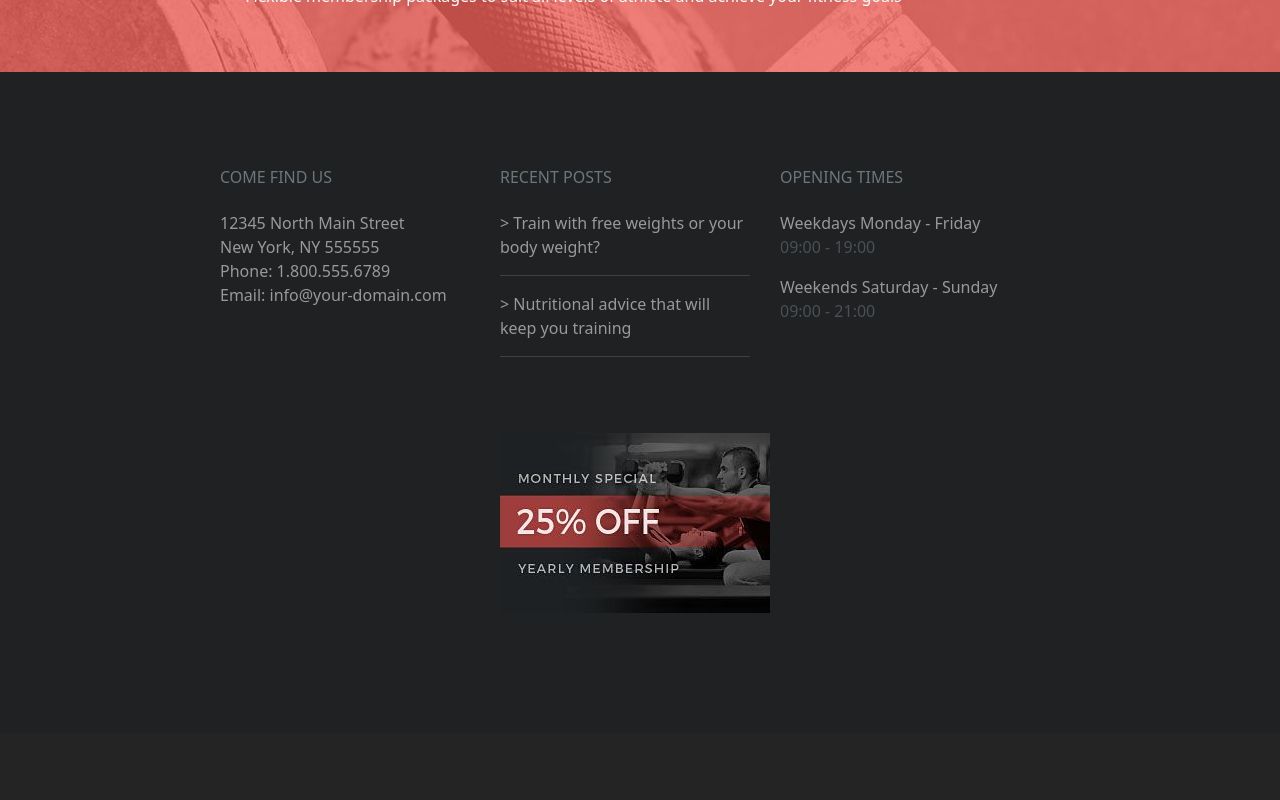
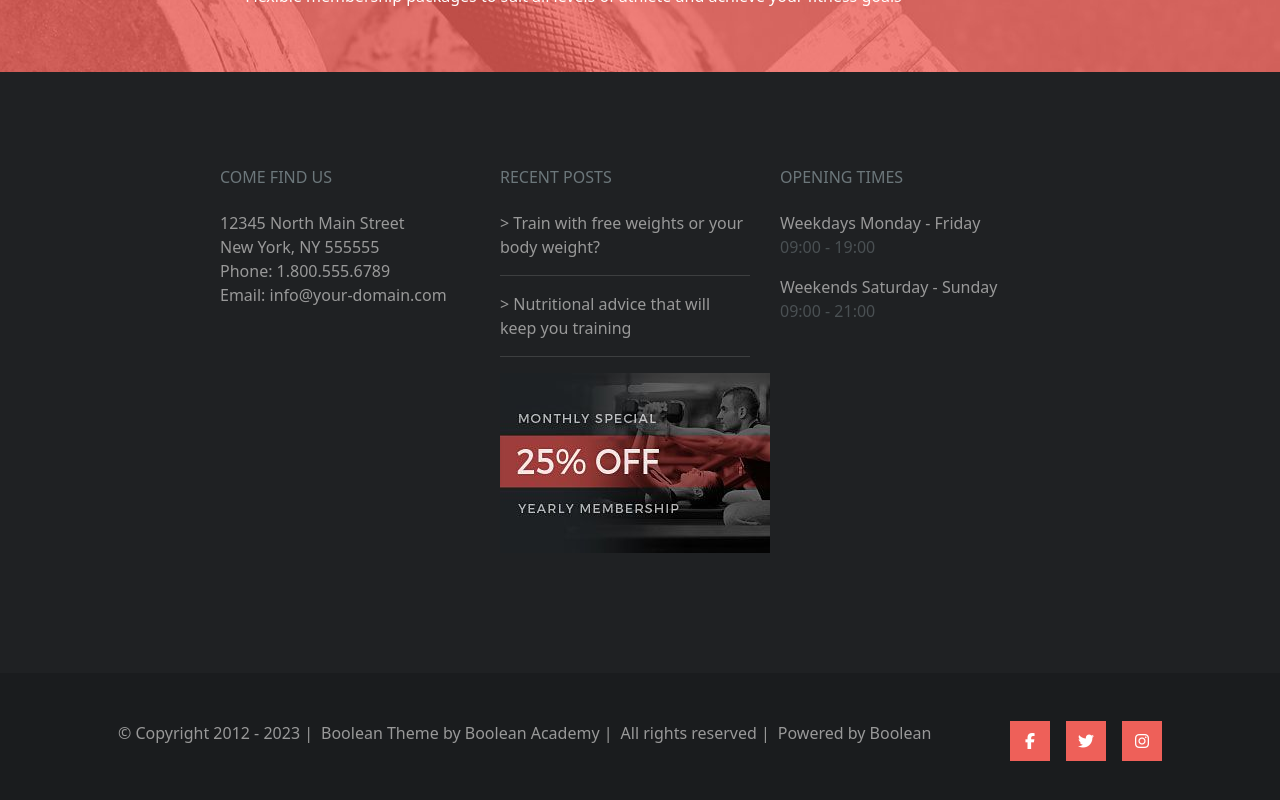
Before and after one commit to FrancescoCauzzi/proj-html-vuejs, a Vue app: page / in a window 1280 px wide. Shown: the part 6545-7345 px from the top of the page. Before the commit the page ends 7278 px from the top, so only its background shows below. Built offline with nearby package versions, Linux system fonts and the light colour scheme.

Commit message:
feat: footer third done

```diff
--- a/src/components/FooterFolder/AppFooterSecond.vue
+++ b/src/components/FooterFolder/AppFooterSecond.vue
@@ -80,7 +80,7 @@ export default {
 .__container-inner > * {
   width: calc(100% / 4 * 1 - (30px / 4 * 3));
   flex-basis: 280px;
-  margin-bottom: 60px;
+  /* margin-bottom: 60px; */
   padding-right: 30px;
 }
 
--- a/src/components/FooterFolder/AppFooterThird.vue
+++ b/src/components/FooterFolder/AppFooterThird.vue
@@ -5,13 +5,67 @@ export default {
   data() {
     return {
       store,
+      social: [
+        { name: "facebook", icon: "fa-brands fa-facebook-f" },
+        { name: "twitter", icon: " fa-brands fa-twitter" },
+        { name: "instagram", icon: " fa-brands fa-instagram" },
+      ],
+      credits: [
+        { id: 1, text: "© Copyright 2012 - 2023 " },
+        {
+          id: 2,
+          text: "Boolean Theme by Boolean Academy",
+        },
+        { id: 3, text: "All rights reserved" },
+        { id: 4, text: "Powered by Boolean" },
+      ],
     };
   },
 };
 </script>
 <template>
-  <div class="container-fluid __container-outer">
-    <div class="container __container-inner"></div>
+  <div class="container-fluid __container-outer py-5">
+    <div
+      class="container __container-inner d-flex justify-content-between px-5 flex-wrap"
+    >
+      <div
+        class="__credits d-flex gap-2 align-items-center justify-content-center flex-wrap mb-3"
+      >
+        <span v-for="(item, index) in credits">
+          {{ item.text }}
+          {{ index < credits.length - 1 ? " | " : "" }}
+        </span>
+      </div>
+      <div class="__social-media d-flex gap-3 justify-content-center">
+        <div
+          class="__social-media-item text-white d-flex justify-content-center align-items-center"
+          v-for="item in social"
+        >
+          <a href="">
+            <i :class="item.icon"></i>
+          </a>
+        </div>
+      </div>
+    </div>
   </div>
 </template>
-<style scoped></style>
+<style scoped>
+.__container-outer {
+  background-color: #1a1c1e;
+}
+
+.__credits {
+  color: #999999;
+}
+
+.__social-media-item {
+  background-color: #ee6059;
+  height: 40px;
+  width: 40px;
+  cursor: pointer;
+}
+
+.__social-media a {
+  color: white;
+}
+</style>
```
